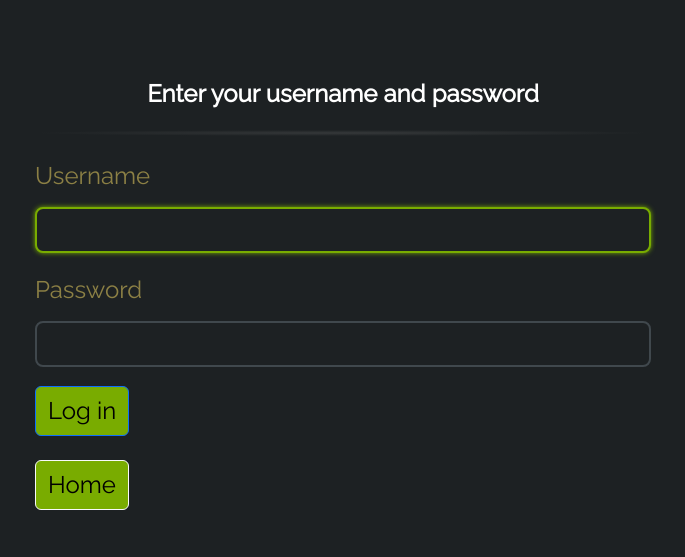
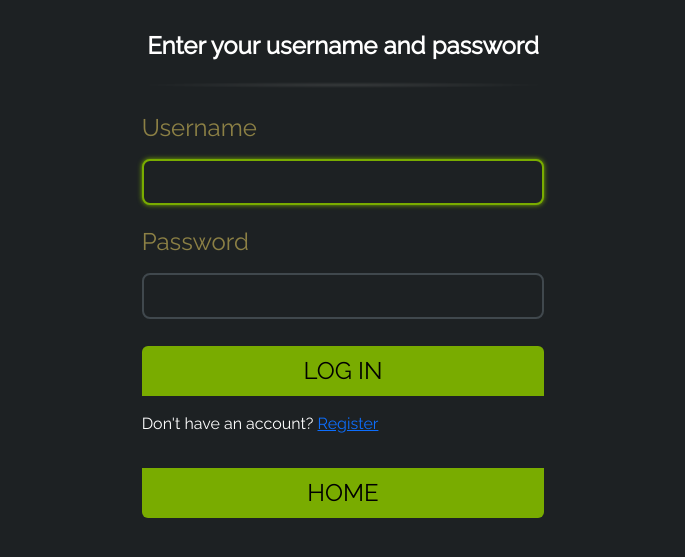
Before and after one commit to PabrodzamDEV/Dickinsonian-Museum, a Django app: page /members/ in a window 1280 px wide. Shown: the top 557 px of the page, without its empty margins (297-982 px from the left). Run offline with Django 5.2, Linux system fonts and the light colour scheme; some libraries are stand-ins or nearby versions.

Commit message:
Developing log in and sign up

```diff
--- a/members/static/members/css/registration_style.css
+++ b/members/static/members/css/registration_style.css
@@ -30,7 +30,7 @@ hr:after {
   background-color: #1d2123;
   font-family: "Raleway", sans-serif;
   color: white;
-  margin-top: 5em;
+  margin-top: 2em;
   margin-bottom: 5em;
   min-width: 50%;
   max-width: 100%;
--- a/members/static/members/css/registration_style.scss
+++ b/members/static/members/css/registration_style.scss
@@ -1,4 +1,5 @@
 @import url(https://fonts.googleapis.com/css?family=Raleway);
+
 $backgroundColor: #1d2123;
 $color: white;
 $labelColor: #8C8045;
@@ -41,7 +42,7 @@ hr:after {
   background-color: $backgroundColor;
   font-family: 'Raleway', sans-serif;
   color: $color;
-    margin-top: 5em;
+  margin-top: 2em;
   margin-bottom: 5em;
   min-width: 50%;
   max-width: 100%;
--- a/templates/Museum/parent.html
+++ b/templates/Museum/parent.html
@@ -64,7 +64,7 @@
                     </li>
                 {% else %}
                     <li class="nav-item">
-                        <a class="nav-link" href="{% url 'login' %}">Login</a>
+                        <a class="nav-link" href="{% url 'login' %}">Log in</a>
                     </li>
                 {% endif %}
             </ul>
--- a/templates/members/login.html
+++ b/templates/members/login.html
@@ -10,10 +10,11 @@
     <title>Login</title>
 </head>
 <body class="container">
-    <div class="row justify-content-center mt-4">
-        <div class="col-md-6">
+<div class="row justify-content-center">
+    <div class="col-lg-4 col-md-6 col-11">
         {% for message in messages %}
-                <div class="alert {% if message.tags == 'success' %}alert-success{% else %}alert-danger{% endif %} alert-dismissible fade show" role="alert">
+            <div class="alert {% if message.tags == 'success' %}alert-success{% else %}alert-danger{% endif %} alert-dismissible fade show"
+                 role="alert">
                 <strong>{{ message }}</strong>
                 <button type="button" class="btn-close" data-bs-dismiss="alert" aria-label="Close"></button>
             </div>
@@ -23,6 +24,7 @@
                 {% csrf_token %}
                 <button type="submit" class="col-md-6 btn btn-primary">Logout</button>
             </form>
+            <a href="{% url 'home' %}" class="btn btn-outline-light mt-4">Home</a>
         {% else %}
             <h4 class="text-center mb-3"><b>Enter your username and password</b></h4>
             <hr class="accessory">
@@ -30,16 +32,28 @@
                 {% csrf_token %}
                 <fieldset class="form-group mb-3">
                     <label class="mb-2" for="id_username">Username</label><br>
-                    {{form.username}}
+                    {{ form.username }}
                 </fieldset>
                 <fieldset class="form-group mb-3">
                     <label class="mb-2" for="id_password">Password</label><br>
-                    {{form.password}}
+                    {{ form.password }}
                 </fieldset>
-                <button type="submit" class="btn btn-primary">Log in</button>
+                <div class="box shadow">
+                    <div class="circle"></div>
+                </div>
+                <div class="box shadow">
+                    <div class="circle"></div>
+                </div>
+                <div class="box shadow">
+                    <div class="circle"></div>
+                </div>
+                <div class="d-flex mt-4 btn-group-vertical">
+                    <button type="submit" class="btn" role="button">LOG IN</button>
+                    <p class="mt-3">Don't have an account? <a href="{% url 'register' %}">Register</a></p>
+                    <a href="{% url 'home' %}" class="btn mt-3">HOME</a>
+                </div>
             </form>
         {% endif %}
-            <a href="{% url 'home' %}" class="btn btn-outline-light mt-4">Home</a>
     </div>
 </div>
 <script src="https://cdn.jsdelivr.net/npm/bootstrap@5.0.2/dist/js/bootstrap.bundle.min.js"
```
Also changed, not shown: templates/members/register.html (+13 -8 lines), 1 other file. Lines whose indentation alone changed are shown as unchanged.
